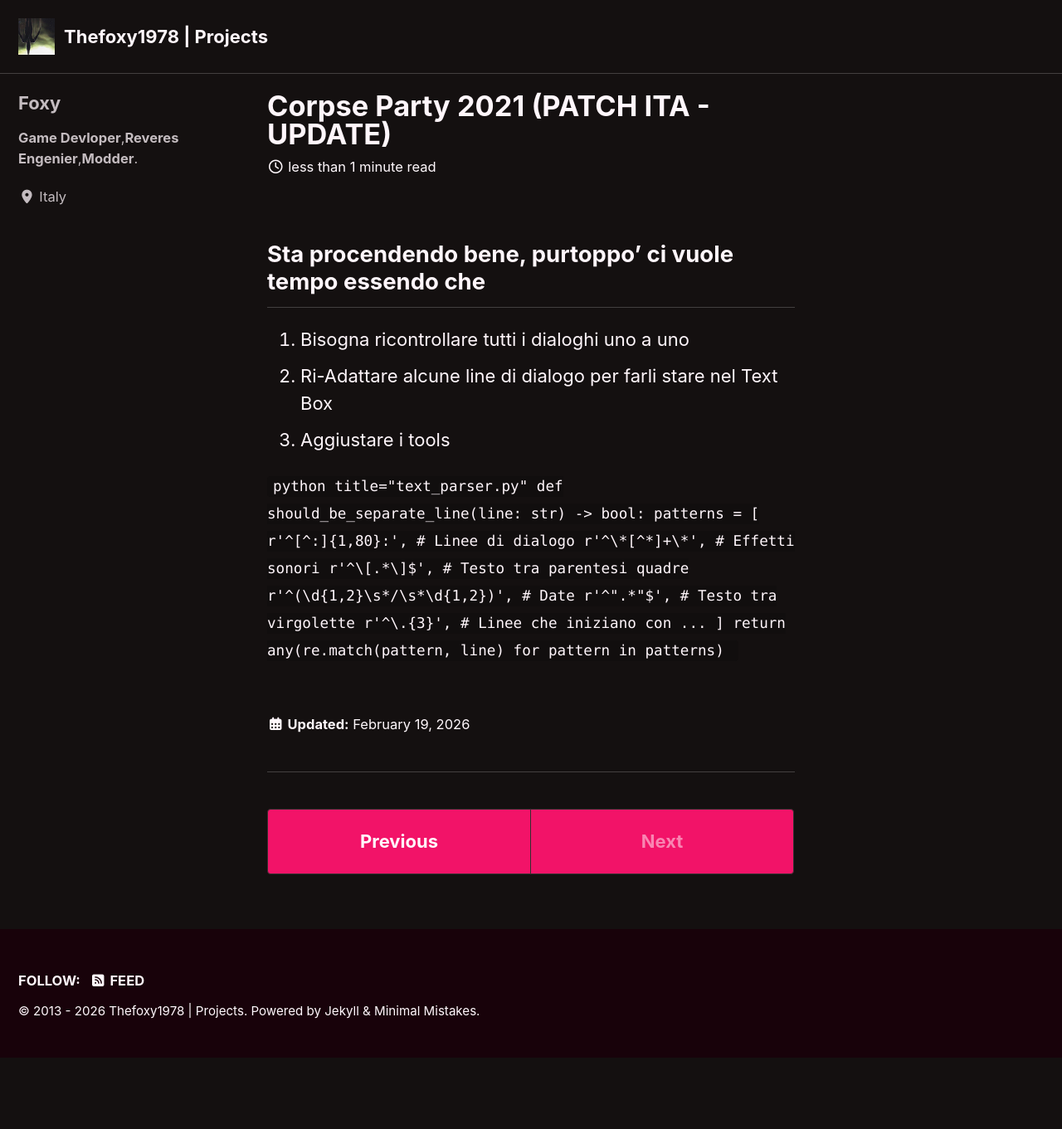
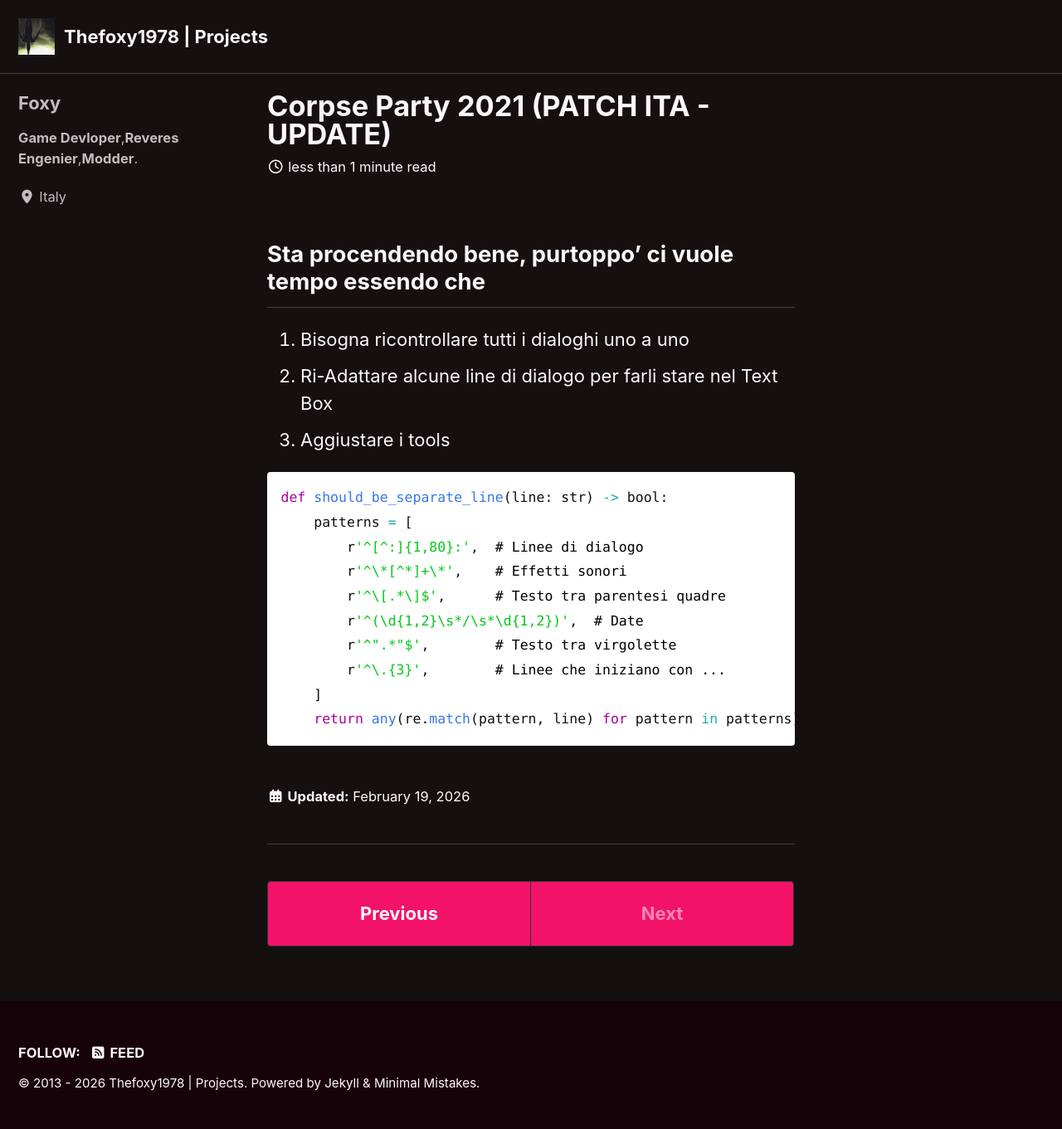
Before and after one commit to Thefoxy1978/Thefoxy1978.github.io, a Jekyll site: the page built from _posts/2026-02-19-Projects.md, in a window 1280 px wide. Shown: the whole page at 83% size. Built offline with Jekyll 4.4.1, drawn with Linux system fonts in a browser that asks for light colours; cached includes are drawn as plain includes; before the commit the page ends 1275 px from its top, so only the background shows below that.

Commit message:
Update 2026-02-19-Projects.md

````diff
--- a/_posts/2026-02-19-Projects.md
+++ b/_posts/2026-02-19-Projects.md
@@ -9,8 +9,7 @@ Sta procendendo bene, purtoppo' ci vuole tempo essendo che
 2. Ri-Adattare alcune line di dialogo per farli stare nel Text Box
 3. Aggiustare i tools
 
-{% raw %}
-```python title="text_parser.py"
+```python
 def should_be_separate_line(line: str) -> bool:
     patterns = [
         r'^[^:]{1,80}:',  # Linee di dialogo
@@ -22,4 +21,3 @@ def should_be_separate_line(line: str) -> bool:
     ]
     return any(re.match(pattern, line) for pattern in patterns)
 ```
-{% endraw %}
````
